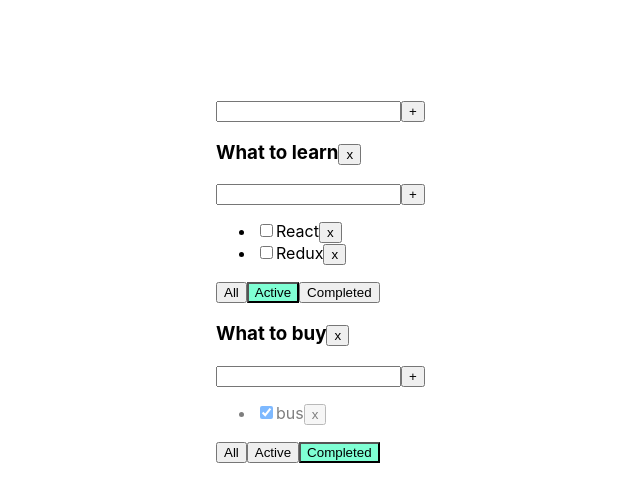
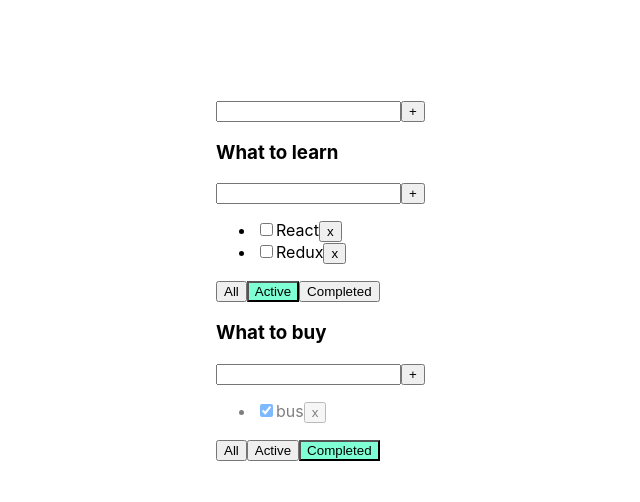
Before and after one commit to PavelMalta/Todolist-homework, a React (Create React App) app: page / in a window 1280 px wide. Shown: the top 502 px of the page, without its empty margins (284-924 px from the left). Built offline with nearby package versions, Linux system fonts and the light colour scheme.

Commit message:
add EditableSpan component for todoLists in 6 lesson

```diff
--- a/src/App.tsx
+++ b/src/App.tsx
@@ -64,6 +64,14 @@
         setTasks({...tasksObj})
     }
 
+    function changeTodoListTitle(id: string, newTitle: string) {
+        const todoList = todoLists.find( tl => tl.id === id)
+        if (todoList) {
+            todoList.title = newTitle
+            setTodoLists([...todoLists])
+        }
+    }
+
     let todoListID1 = v1();
     let todoListID2 = v1();
     let [todoLists, setTodoLists] = useState<Array<TodoListType>>([
@@ -120,6 +128,7 @@
                                      filter={tl.filter}
                                      removeTodoList={removeTodoList}
                                      changeTaskTitle={changeTaskTitle}
+                                     changeTodoListTitle={changeTodoListTitle}
                     />
                 })
             }
--- a/src/Todolist.tsx
+++ b/src/Todolist.tsx
@@ -20,6 +20,7 @@
     changeTaskTitle: (taskID: string, newTitle: string, todoListID: string) => void
     filter: FilterValuesType
     removeTodoList: (todoListsID: string) => void
+    changeTodoListTitle: (id: string, newTitle: string) => void
 }
 
 export function Todolist(props: PropsType) {
@@ -30,14 +31,17 @@
     const removeTodoList = () => {
         props.removeTodoList(props.id)
     }
+    const changeTodoListTitle = (newTitle: string) => {
+        props.changeTodoListTitle(props.id, newTitle)
+    }
     const addTask = (title: string) => {
         props.addTask(title, props.id)
     }
 
     return (
         <div>
-            <h3>{props.title}
-                <button onClick={removeTodoList}>x</button>
+            <h3>
+                <EditableSpan title={props.title} onChange={changeTodoListTitle}/>
             </h3>
             <AddItemForm addItem={addTask}/>
             <ul>
```
Also changed, not shown: 1 other file (tests, documents, lock files or other folders).
